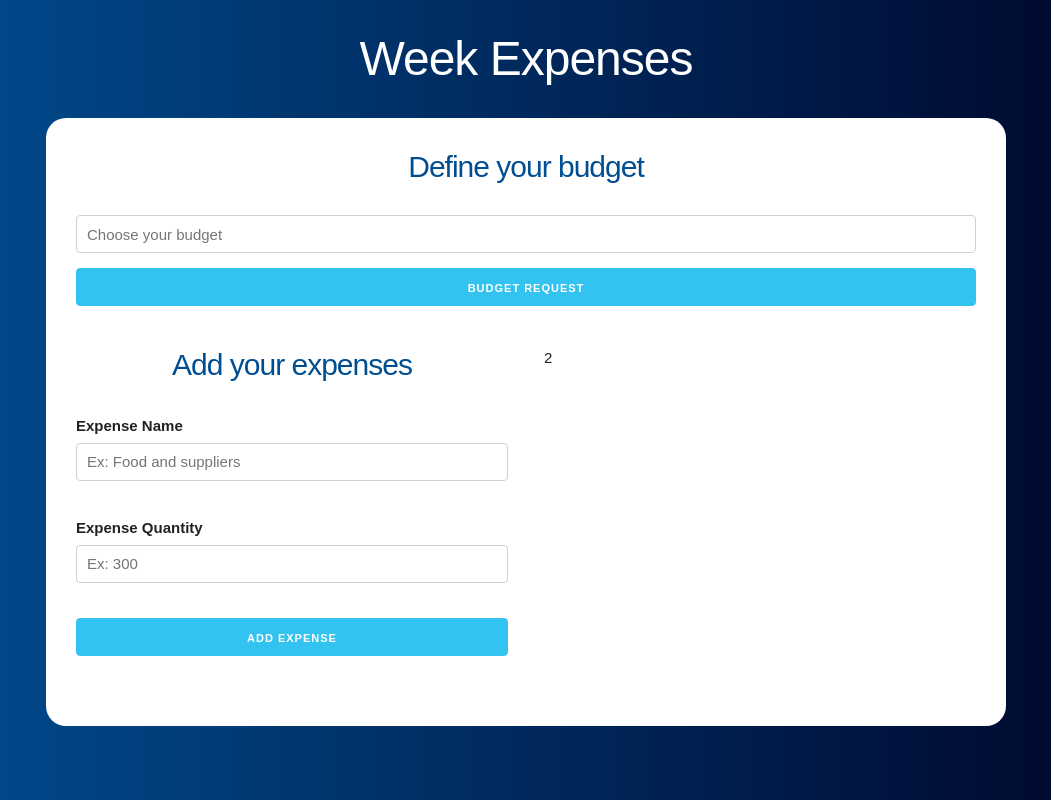
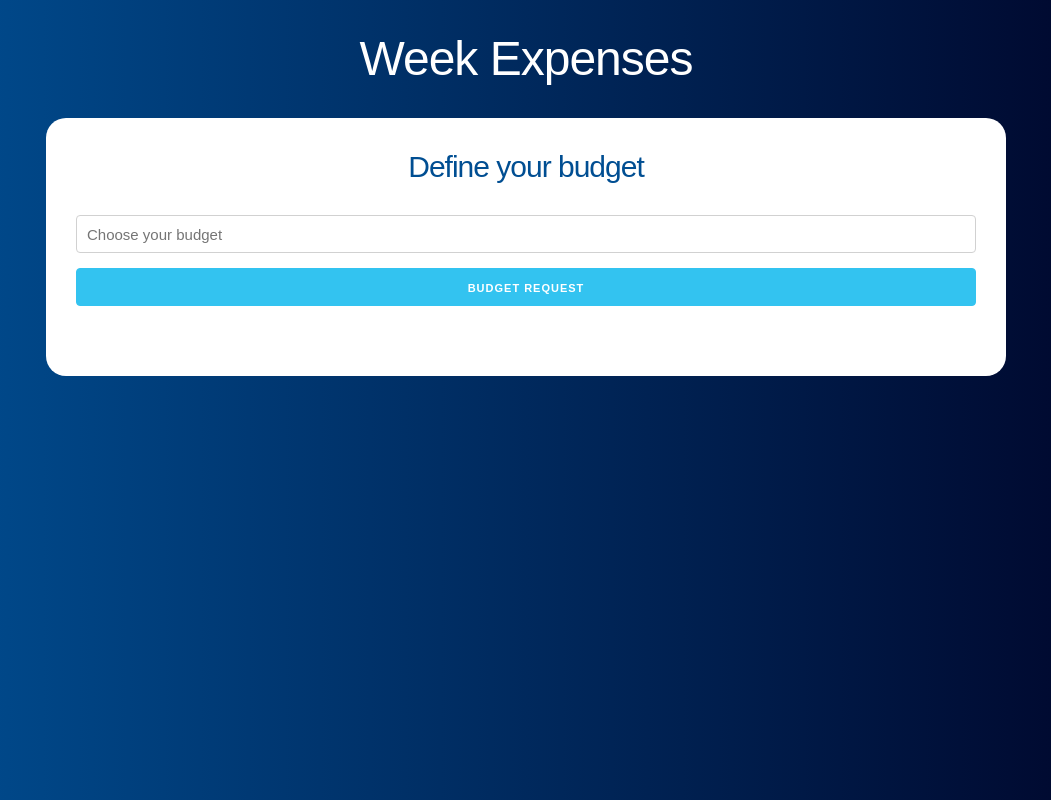
Before and after one commit to AttilioGiglio/Budget-Control, a React (Create React App) app: page / in a window 1280 px wide. Shown: the whole page, without its empty margins (114-1165 px from the left). Built offline with nearby package versions, Linux system fonts and the light colour scheme.

Commit message:
adding conditional component display

```diff
--- a/src/App.js
+++ b/src/App.js
@@ -1,11 +1,12 @@
-import React, {useState} from 'react';
+import React, { useState } from 'react';
 import Questions from './Components/Questions';
 import Form from './Components/Form';
 
 
 function App() {
-  const [budget,setBudget] = useState(0);
+  const [budget, setBudget] = useState(0);
   const [rest, setRest] = useState(0);
+  const [showQuestion, setShowQuestion] = useState(true);
 
   return (
     <div className="container">
@@ -13,10 +14,16 @@ function App() {
         <h1>Week Expenses</h1>
       </header>
       <div className='contenido-principal contenido'>
+        {showQuestion ?
+          (
             <Questions
               setBudget={setBudget}
               setRest={setRest}
+              setShowQuestion={setShowQuestion}
             />
+          ) :
+          (
+
             <div className='row'>
               <div className='one-half column'>
                 <Form />
@@ -25,6 +32,8 @@ function App() {
                 2
         </div>
             </div>
+          )
+        }
       </div>
     </div>
   );
--- a/src/Components/Questions.js
+++ b/src/Components/Questions.js
@@ -2,7 +2,7 @@ import React,{Fragment,useState} from 'react';
 import Error from './Error';
 
 
-const Questions = ({setBudget, setRest}) => {
+const Questions = ({setBudget, setRest, setShowQuestion}) => {
     // define State
     const [amount, setAmount] = useState(0);
     const [error, setError] = useState(false);
@@ -26,6 +26,7 @@ const Questions = ({setBudget, setRest}) => {
         // Setup budget and rest
         setBudget(amount);
         setRest(amount);
+        setShowQuestion(false);
 
      }
 
```
Lines whose indentation alone changed are shown as unchanged.
